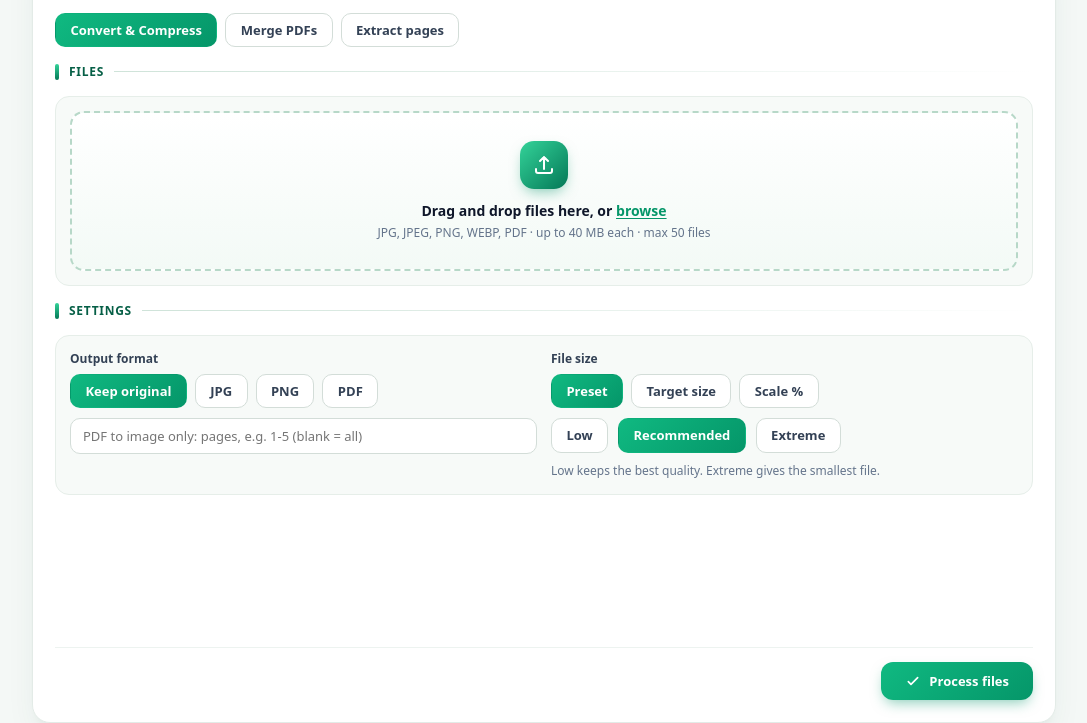
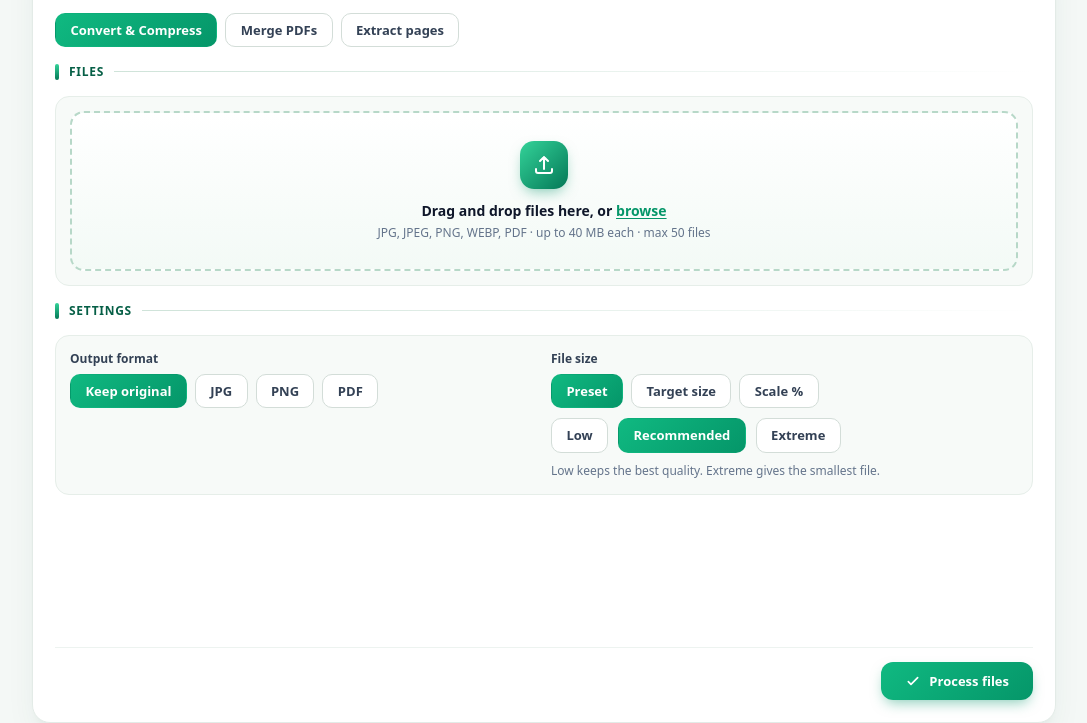
Before and after one commit to rg27/zoho_file_converter, a website: page app/widget.html in a window 1280 px wide. Shown: the part 77-800 px from the top of the page, without its empty margins (96-1183 px from the left). Drawn offline with Linux system fonts and the light colour scheme; a script that the page names is missing.

Commit message:
Removing the Output input

```diff
--- a/app/widget.html
+++ b/app/widget.html
@@ -51,7 +51,7 @@
           <button type="button" data-v="pdf">PDF</button>
         </div>
         <!-- <p class="hint">Images can become JPG, PNG or PDF. PDFs are compressed by Zoho PDF Editor, or become one JPG/PNG per page saved in WorkDrive (size settings do not apply to that).</p> -->
-        <input type="text" id="pg-range" class="input" placeholder="PDF to image only: pages, e.g. 1-5 (blank = all)">
+        <!-- <input type="text" id="pg-range" class="input" placeholder="PDF to image only: pages, e.g. 1-5 (blank = all)"> -->
       </div>
       <div class="field">
         <span class="field-label">File size</span>
```
Also changed, not shown: 1 other file.
